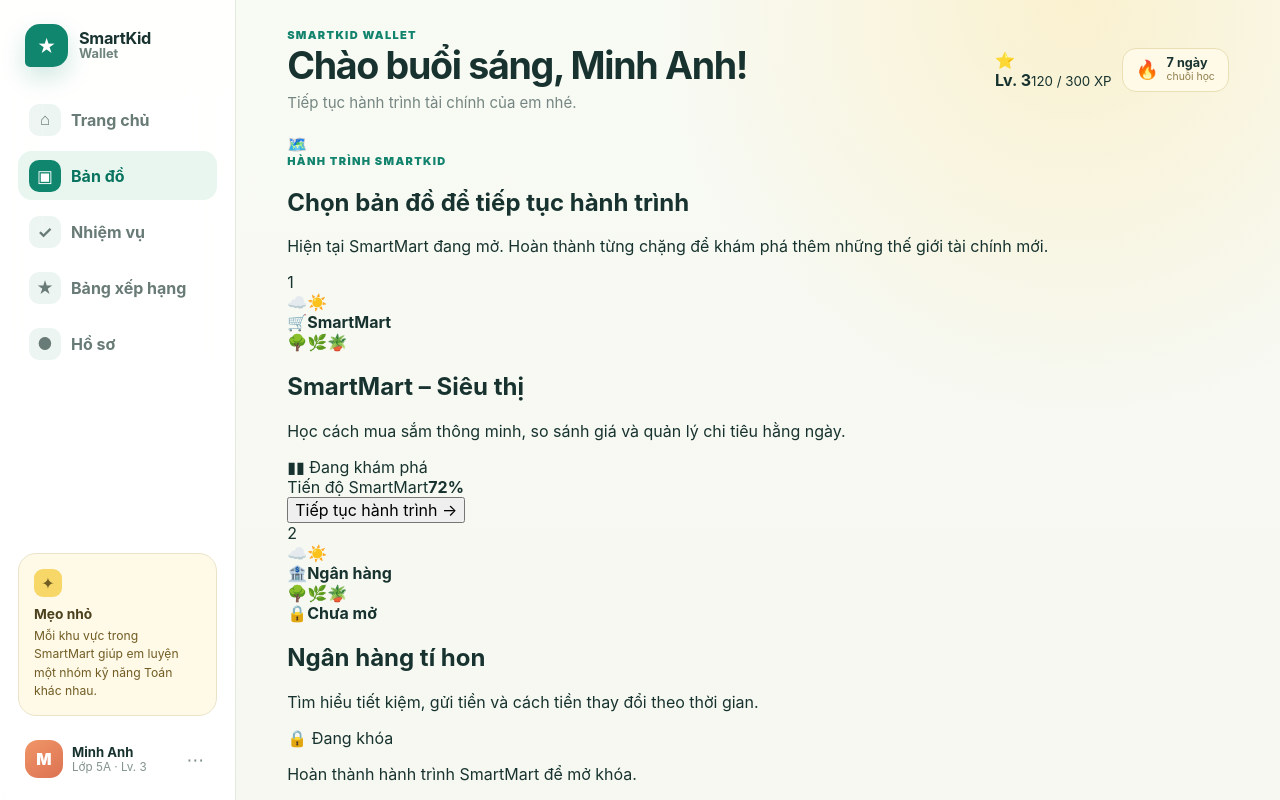
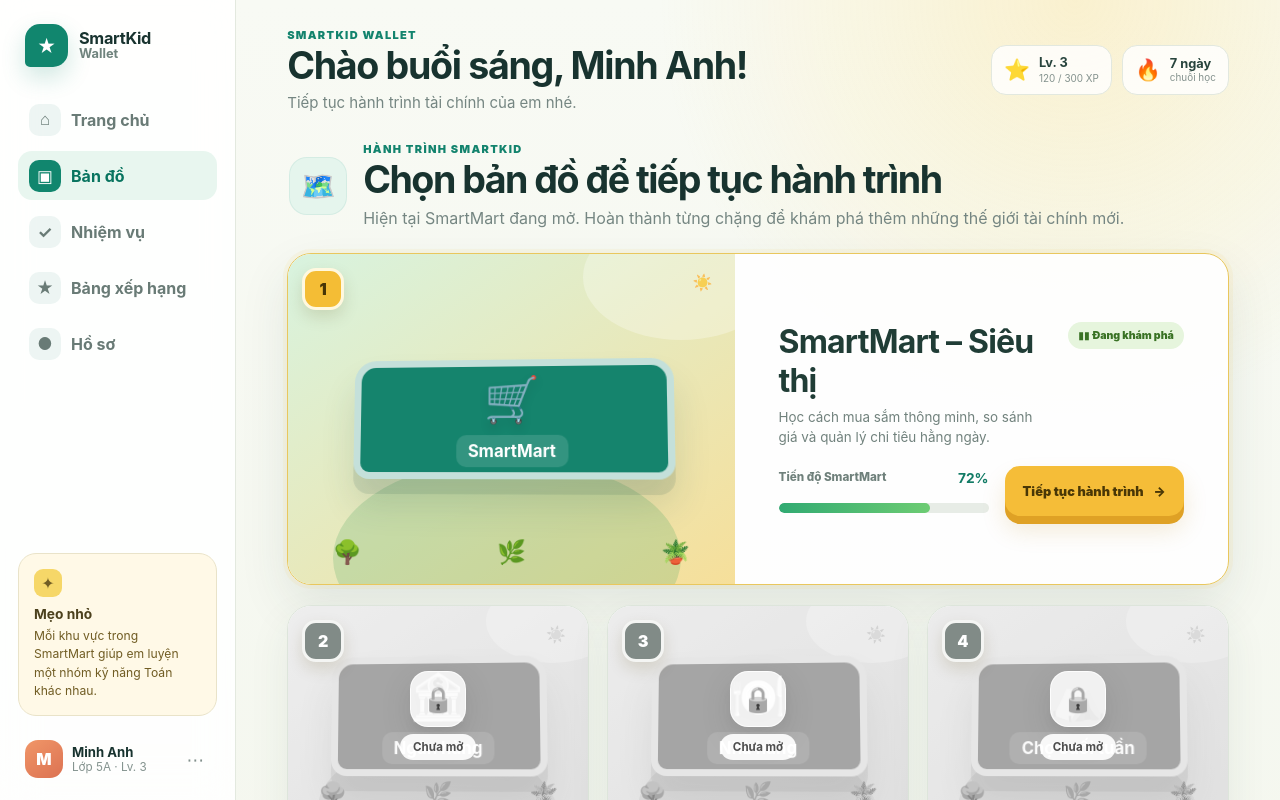
Before and after one commit to Loccao102/SmartKid-Wallet, a React (Vite) app: page / in a window 1280 px wide. Shown: the top 800 px of the page. Built offline with nearby package versions, Linux system fonts and the light colour scheme.

Commit message:
style: add four-map world screen layout

```diff
--- a/src/styles.css
+++ b/src/styles.css
@@ -1507,3 +1507,518 @@ input:focus-visible {
     border-radius: 20px;
   }
 }
+
+
+/* === World map phase === */
+
+.level-pill,
+.streak-pill {
+  display: flex;
+  align-items: center;
+  gap: 9px;
+  min-height: 50px;
+  padding: 8px 12px;
+  border: 1px solid #e2e8df;
+  border-radius: 15px;
+  background: rgba(255,255,255,.82);
+}
+
+.level-pill > span,
+.streak-pill > span {
+  font-size: 1.3rem;
+}
+
+.level-pill > div,
+.streak-pill > div {
+  display: grid;
+}
+
+.level-pill strong,
+.streak-pill strong {
+  color: #28443d;
+  font-size: .8rem;
+}
+
+.level-pill small,
+.streak-pill small {
+  margin-top: 2px;
+  color: #84928e;
+  font-size: .62rem;
+}
+
+.world-screen {
+  display: grid;
+  gap: 20px;
+}
+
+.world-heading {
+  display: flex;
+  align-items: center;
+  gap: 16px;
+  padding: 8px 2px 2px;
+}
+
+.world-heading-icon {
+  width: 58px;
+  height: 58px;
+  flex: 0 0 auto;
+  display: grid;
+  place-items: center;
+  border-radius: 18px;
+  background: #e5f5ed;
+  font-size: 1.75rem;
+  box-shadow: inset 0 0 0 1px rgba(17,134,110,.08);
+}
+
+.world-heading h1 {
+  margin: 4px 0 6px;
+  font-size: clamp(1.55rem, 3vw, 2.35rem);
+  line-height: 1.08;
+  letter-spacing: -.04em;
+}
+
+.world-heading p:last-child {
+  margin: 0;
+  color: #758682;
+  line-height: 1.55;
+}
+
+.world-map-card {
+  position: relative;
+  display: grid;
+  grid-template-rows: 220px auto;
+  overflow: hidden;
+  border: 1px solid #dde5db;
+  border-radius: 24px;
+  background: rgba(255,255,255,.9);
+  box-shadow: 0 16px 42px rgba(43,72,61,.08);
+}
+
+.world-map-card.is-featured {
+  grid-template-columns: minmax(360px, .95fr) minmax(360px, 1.05fr);
+  grid-template-rows: auto;
+  min-height: 330px;
+  border-color: #e9c75d;
+  box-shadow:
+    0 0 0 4px rgba(240,191,66,.08),
+    0 20px 50px rgba(43,72,61,.1);
+}
+
+.world-map-number {
+  position: absolute;
+  top: 14px;
+  left: 14px;
+  z-index: 6;
+  width: 42px;
+  height: 42px;
+  display: grid;
+  place-items: center;
+  border: 3px solid #fff8df;
+  border-radius: 14px;
+  background: #f4bd35;
+  color: #473506;
+  font-weight: 950;
+  box-shadow: 0 7px 16px rgba(88,65,10,.15);
+}
+
+.world-map-card.is-locked .world-map-number {
+  border-color: #f4f5f3;
+  background: #818b87;
+  color: white;
+}
+
+.world-map-art {
+  position: relative;
+  min-height: 220px;
+  overflow: hidden;
+  display: grid;
+  place-items: center;
+  isolation: isolate;
+}
+
+.is-featured .world-map-art {
+  min-height: 330px;
+}
+
+.world-map-art::before,
+.world-map-art::after {
+  content: "";
+  position: absolute;
+  inset: auto;
+  z-index: -1;
+  border-radius: 50%;
+}
+
+.world-map-art::before {
+  width: 78%;
+  height: 60%;
+  left: 10%;
+  bottom: -22%;
+  background: rgba(84,168,102,.23);
+}
+
+.world-map-art::after {
+  width: 44%;
+  height: 38%;
+  right: -10%;
+  top: -12%;
+  background: rgba(255,255,255,.28);
+}
+
+.world-map-art--supermarket {
+  background: linear-gradient(145deg, #d8f3df, #f6df9a);
+}
+
+.world-map-art--bank {
+  background: linear-gradient(145deg, #e7ecec, #cfd7d5);
+}
+
+.world-map-art--restaurant {
+  background: linear-gradient(145deg, #ece8e0, #d8d5cf);
+}
+
+.world-map-art--market {
+  background: linear-gradient(145deg, #e5e9df, #d5d7cf);
+}
+
+.world-map-card.is-locked .world-map-art {
+  filter: grayscale(1);
+}
+
+.world-map-sky {
+  position: absolute;
+  inset: 18px 22px auto;
+  display: flex;
+  justify-content: space-between;
+  opacity: .68;
+}
+
+.world-map-landmark {
+  width: min(72%, 360px);
+  min-height: 120px;
+  display: grid;
+  place-items: center;
+  align-content: center;
+  gap: 9px;
+  border: 7px solid rgba(255,255,255,.75);
+  border-radius: 22px 22px 16px 16px;
+  background: #15846d;
+  color: white;
+  transform: perspective(600px) rotateX(4deg) rotateY(-4deg);
+  box-shadow:
+    0 15px 0 rgba(39,87,74,.12),
+    0 25px 35px rgba(36,77,65,.14);
+}
+
+.world-map-card.is-locked .world-map-landmark {
+  background: #75807c;
+}
+
+.world-map-landmark-icon {
+  font-size: 2.8rem;
+  filter: drop-shadow(0 5px 5px rgba(0,0,0,.12));
+}
+
+.world-map-landmark strong {
+  padding: 6px 12px;
+  border-radius: 10px;
+  background: rgba(255,255,255,.13);
+  font-size: 1.05rem;
+}
+
+.world-map-ground {
+  position: absolute;
+  left: 10%;
+  right: 10%;
+  bottom: 18px;
+  display: flex;
+  justify-content: space-between;
+  font-size: 1.45rem;
+}
+
+.world-map-lock {
+  position: absolute;
+  inset: 0;
+  z-index: 5;
+  display: grid;
+  place-items: center;
+  align-content: center;
+  gap: 7px;
+  background: rgba(244,246,243,.33);
+  color: #47504d;
+}
+
+.world-map-lock span {
+  width: 56px;
+  height: 56px;
+  display: grid;
+  place-items: center;
+  border: 1px solid rgba(255,255,255,.85);
+  border-radius: 18px;
+  background: rgba(255,255,255,.84);
+  font-size: 1.55rem;
+  box-shadow: 0 10px 30px rgba(46,59,54,.15);
+}
+
+.world-map-lock strong {
+  padding: 6px 13px;
+  border-radius: 999px;
+  background: rgba(255,255,255,.9);
+  font-size: .72rem;
+}
+
+.world-map-card-content {
+  display: grid;
+  align-content: center;
+  gap: 18px;
+  padding: 22px;
+}
+
+.is-featured .world-map-card-content {
+  padding: clamp(24px, 4vw, 44px);
+}
+
+.world-map-title-row {
+  display: flex;
+  align-items: flex-start;
+  justify-content: space-between;
+  gap: 16px;
+}
+
+.world-map-title-row h2 {
+  margin: 0 0 7px;
+  color: #203d36;
+  font-size: 1.2rem;
+  letter-spacing: -.025em;
+}
+
+.is-featured .world-map-title-row h2 {
+  font-size: clamp(1.55rem, 2.5vw, 2.2rem);
+}
+
+.world-map-title-row p {
+  margin: 0;
+  color: #71827d;
+  line-height: 1.55;
+  font-size: .84rem;
+}
+
+.world-map-status {
+  flex: 0 0 auto;
+  padding: 7px 10px;
+  border-radius: 999px;
+  font-size: .66rem;
+  font-weight: 900;
+  white-space: nowrap;
+}
+
+.world-map-status.available {
+  background: #e6f5dd;
+  color: #397224;
+}
+
+.world-map-status.locked {
+  background: #eff1ee;
+  color: #737d79;
+}
+
+.world-map-progress-area {
+  display: grid;
+  grid-template-columns: 1fr auto;
+  gap: 9px 16px;
+  align-items: center;
+}
+
+.world-map-progress-copy {
+  display: flex;
+  justify-content: space-between;
+  gap: 16px;
+  color: #6f807b;
+  font-size: .73rem;
+  font-weight: 800;
+}
+
+.world-map-progress-copy strong {
+  color: #117b65;
+  font-size: .86rem;
+}
+
+.world-map-progress-track {
+  height: 10px;
+  overflow: hidden;
+  border-radius: 999px;
+  background: #e7ece6;
+}
+
+.world-map-progress-track span {
+  display: block;
+  height: 100%;
+  border-radius: inherit;
+  background: linear-gradient(90deg, #31aa72, #6dcc73);
+}
+
+.world-map-primary-action {
+  grid-column: 2;
+  grid-row: 1 / span 2;
+  min-height: 50px;
+  display: flex;
+  align-items: center;
+  gap: 10px;
+  border: 0;
+  border-radius: 15px;
+  padding: 0 18px;
+  background: #f5bd38;
+  color: #493706;
+  font-size: .8rem;
+  font-weight: 950;
+  box-shadow: 0 8px 0 #dfa125, 0 14px 24px rgba(178,126,15,.16);
+}
+
+.world-map-primary-action:hover {
+  transform: translateY(-2px);
+}
+
+.world-map-unlock-hint {
+  margin: 0;
+  padding-top: 12px;
+  border-top: 1px solid #edf0eb;
+  color: #929d99;
+  font-size: .72rem;
+  line-height: 1.5;
+}
+
+.locked-world-grid {
+  display: grid;
+  grid-template-columns: repeat(3, minmax(0, 1fr));
+  gap: 18px;
+}
+
+.locked-world-grid .world-map-card-content {
+  min-height: 180px;
+  align-content: start;
+}
+
+.locked-world-grid .world-map-title-row {
+  display: grid;
+}
+
+.world-coming-soon {
+  display: flex;
+  align-items: center;
+  gap: 13px;
+  padding: 16px 18px;
+  border: 1px solid #dbe9e1;
+  border-radius: 18px;
+  background: #edf8f2;
+}
+
+.world-coming-soon > span {
+  width: 42px;
+  height: 42px;
+  display: grid;
+  place-items: center;
+  flex: 0 0 auto;
+  border-radius: 13px;
+  background: #d4efdf;
+}
+
+.world-coming-soon strong {
+  font-size: .82rem;
+}
+
+.world-coming-soon p {
+  margin: 3px 0 0;
+  color: #6f827b;
+  font-size: .72rem;
+  line-height: 1.5;
+}
+
+.placeholder-screen {
+  min-height: 460px;
+  display: grid;
+  place-items: center;
+  align-content: center;
+  padding: 36px;
+  border: 1px dashed #cedbd1;
+  border-radius: 24px;
+  background: rgba(255,255,255,.72);
+  text-align: center;
+}
+
+.placeholder-icon {
+  width: 72px;
+  height: 72px;
+  display: grid;
+  place-items: center;
+  margin-bottom: 14px;
+  border-radius: 22px;
+  background: #e9f6ef;
+  font-size: 2rem;
+}
+
+.placeholder-screen h1 {
+  margin: 7px 0;
+}
+
+.placeholder-screen > p:last-child {
+  max-width: 560px;
+  margin: 0;
+  color: #758682;
+  line-height: 1.6;
+}
+
+@media (max-width: 1120px) {
+  .world-map-card.is-featured {
+    grid-template-columns: 1fr;
+    grid-template-rows: 290px auto;
+  }
+
+  .locked-world-grid {
+    grid-template-columns: 1fr 1fr;
+  }
+}
+
+@media (max-width: 700px) {
+  .workspace-header .level-pill {
+    display: none;
+  }
+
+  .student-nav {
+    grid-template-columns: repeat(5, 1fr);
+  }
+
+  .student-nav button::after {
+    content: "";
+  }
+
+  .world-heading {
+    align-items: flex-start;
+  }
+
+  .world-heading-icon {
+    width: 50px;
+    height: 50px;
+  }
+
+  .world-map-card.is-featured {
+    grid-template-rows: 220px auto;
+  }
+
+  .locked-world-grid {
+    grid-template-columns: 1fr;
+  }
+
+  .world-map-title-row {
+    display: grid;
+  }
+
+  .world-map-progress-area {
+    grid-template-columns: 1fr;
+  }
+
+  .world-map-primary-action {
+    grid-column: 1;
+    grid-row: auto;
+    justify-content: center;
+  }
+}
```
